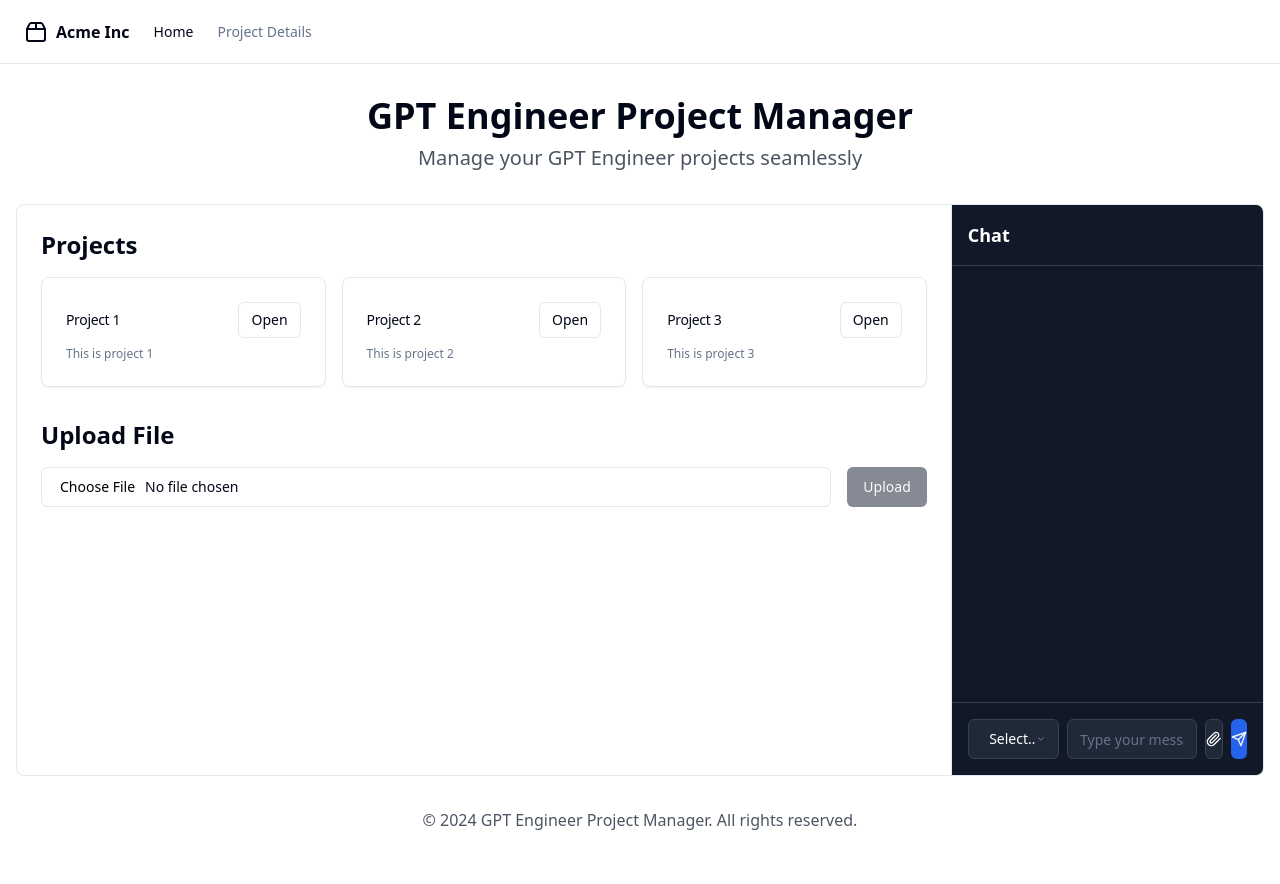
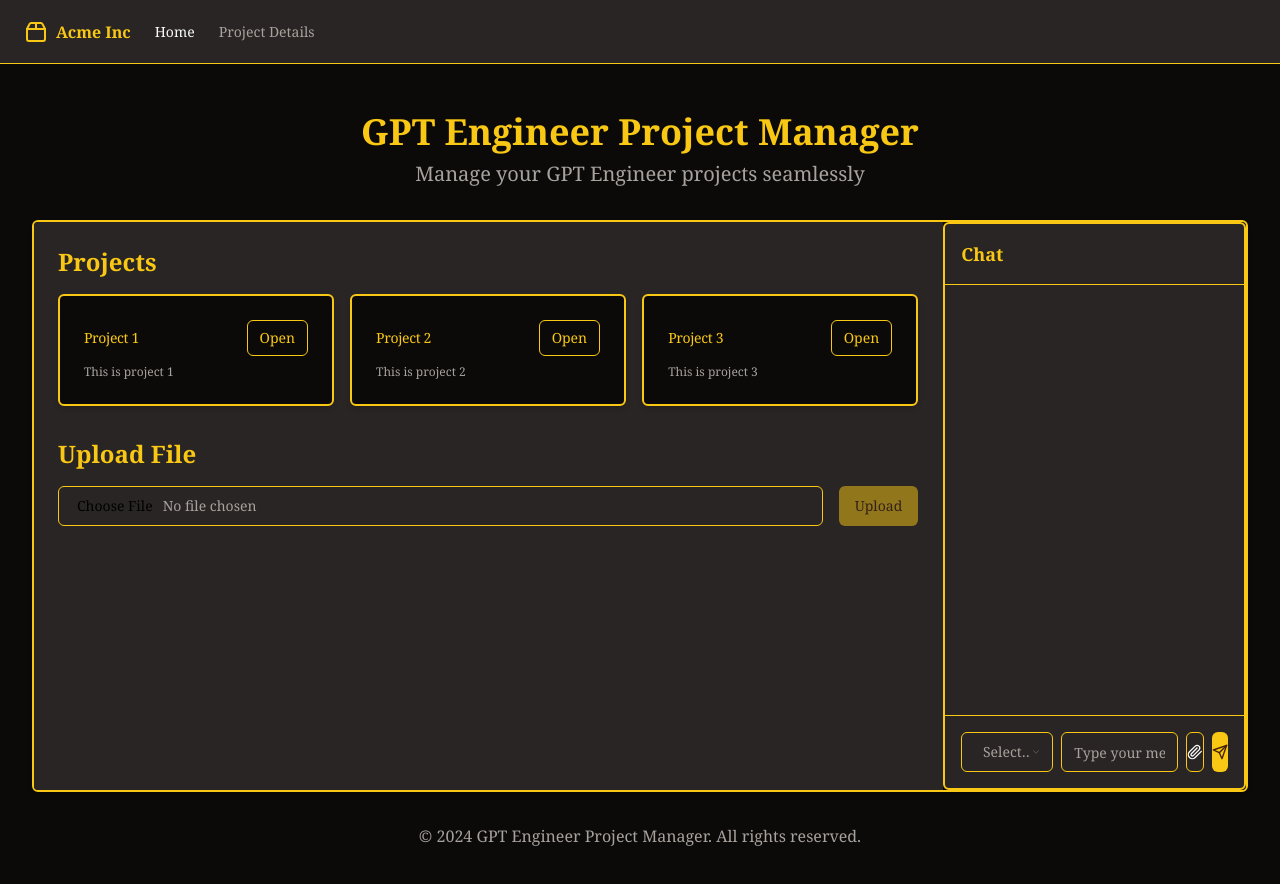
Before and after one commit to GPT-Engineer-App/gptengineer-connector, a React (Vite) app: page / in a window 1280 px wide. Shown: the top 884 px of the page. Built offline with nearby package versions, Linux system fonts and the light colour scheme.

Commit message:
Update project theme to dark and rustic

```diff
--- a/src/components/ChatBox.jsx
+++ b/src/components/ChatBox.jsx
@@ -66,9 +66,9 @@ const ChatBox = ({ className }) => {
   };
 
   return (
-    <div className={cn("flex flex-col bg-gray-900 text-white h-full", className)}>
-      <div className="p-4 border-b border-gray-700">
-        <h2 className="text-lg font-semibold">Chat</h2>
+    <div className={cn("flex flex-col bg-secondary rustic-border", className)}>
+      <div className="p-4 border-b border-primary">
+        <h2 className="text-lg font-semibold text-primary">Chat</h2>
       </div>
       <ScrollArea ref={scrollAreaRef} className="flex-grow p-4">
         {messages.map((message, index) => (
@@ -79,13 +79,13 @@ const ChatBox = ({ className }) => {
             }`}
           >
             {message.systemPrompt && (
-              <div className="text-xs text-gray-500 mb-1">{message.systemPrompt}</div>
+              <div className="text-xs text-muted-foreground mb-1">{message.systemPrompt}</div>
             )}
             <div
               className={`inline-block p-3 rounded-lg ${
                 message.sender === "user"
-                  ? "bg-blue-600 text-white"
-                  : "bg-gray-700 text-white"
+                  ? "bg-primary text-primary-foreground"
+                  : "bg-muted text-muted-foreground"
               }`}
             >
               {message.text}
@@ -93,10 +93,10 @@ const ChatBox = ({ className }) => {
           </div>
         ))}
       </ScrollArea>
-      <div className="p-4 border-t border-gray-700">
+      <div className="p-4 border-t border-primary">
         <div className="flex gap-2 items-center">
           <Select onValueChange={setSystemPrompt}>
-            <SelectTrigger className="w-[180px] bg-gray-800 text-white border-gray-700">
+            <SelectTrigger className="w-[180px] bg-muted text-muted-foreground border-primary">
               <SelectValue placeholder="Select prompt" />
             </SelectTrigger>
             <SelectContent>
@@ -110,11 +110,11 @@ const ChatBox = ({ className }) => {
             onChange={(e) => setInput(e.target.value)}
             placeholder="Type your message..."
             onKeyPress={(e) => e.key === "Enter" && handleSend()}
-            className="flex-grow bg-gray-800 text-white border-gray-700"
+            className="flex-grow bg-muted text-muted-foreground border-primary"
           />
           <DropdownMenu>
             <DropdownMenuTrigger asChild>
-              <Button variant="outline" size="icon" className="bg-gray-800 border-gray-700">
+              <Button variant="outline" size="icon" className="bg-muted border-primary">
                 <Paperclip className="h-4 w-4" />
               </Button>
             </DropdownMenuTrigger>
@@ -127,7 +127,7 @@ const ChatBox = ({ className }) => {
               </DropdownMenuItem>
             </DropdownMenuContent>
           </DropdownMenu>
-          <Button onClick={handleSend} size="icon" className="bg-blue-600 hover:bg-blue-700">
+          <Button onClick={handleSend} size="icon" className="bg-primary text-primary-foreground hover:bg-primary/90">
             <Send className="h-4 w-4" />
           </Button>
         </div>
--- a/src/components/ProjectCard.jsx
+++ b/src/components/ProjectCard.jsx
@@ -4,11 +4,11 @@ import { Link } from "react-router-dom";
 
 const ProjectCard = ({ project }) => {
   return (
-    <Card className="w-full">
+    <Card className="w-full rustic-border bg-card">
       <CardHeader className="flex flex-row items-center justify-between space-y-0 pb-2">
-        <CardTitle className="text-sm font-medium">{project.name}</CardTitle>
+        <CardTitle className="text-sm font-medium text-primary">{project.name}</CardTitle>
         <Link to={`/project/${project.id}`}>
-          <Button variant="outline" size="sm">
+          <Button variant="outline" size="sm" className="border-primary text-primary hover:bg-primary hover:text-primary-foreground">
             Open
           </Button>
         </Link>
--- a/src/index.css
+++ b/src/index.css
@@ -4,65 +4,35 @@
 
 @layer base {
   :root {
-    --background: 0 0% 100%;
-    --foreground: 222.2 84% 4.9%;
+    --background: 20 14% 4%;
+    --foreground: 60 9.1% 97.8%;
 
-    --card: 0 0% 100%;
-    --card-foreground: 222.2 84% 4.9%;
+    --card: 20 14% 4%;
+    --card-foreground: 60 9.1% 97.8%;
 
-    --popover: 0 0% 100%;
-    --popover-foreground: 222.2 84% 4.9%;
+    --popover: 20 14% 4%;
+    --popover-foreground: 60 9.1% 97.8%;
 
-    --primary: 222.2 47.4% 11.2%;
-    --primary-foreground: 210 40% 98%;
+    --primary: 47 95% 53%;
+    --primary-foreground: 26 83.3% 14.1%;
 
-    --secondary: 210 40% 96.1%;
-    --secondary-foreground: 222.2 47.4% 11.2%;
+    --secondary: 12 6.5% 15.1%;
+    --secondary-foreground: 60 9.1% 97.8%;
 
-    --muted: 210 40% 96.1%;
-    --muted-foreground: 215.4 16.3% 46.9%;
+    --muted: 12 6.5% 15.1%;
+    --muted-foreground: 24 5.4% 63.9%;
 
-    --accent: 210 40% 96.1%;
-    --accent-foreground: 222.2 47.4% 11.2%;
+    --accent: 12 6.5% 15.1%;
+    --accent-foreground: 60 9.1% 97.8%;
 
-    --destructive: 0 84.2% 60.2%;
-    --destructive-foreground: 210 40% 98%;
+    --destructive: 0 62.8% 30.6%;
+    --destructive-foreground: 60 9.1% 97.8%;
 
-    --border: 214.3 31.8% 91.4%;
-    --input: 214.3 31.8% 91.4%;
-    --ring: 222.2 84% 4.9%;
+    --border: 12 6.5% 15.1%;
+    --input: 12 6.5% 15.1%;
+    --ring: 35.5 91.7% 32.9%;
 
     --radius: 0.5rem;
-  }
-
-  .dark {
-    --background: 222.2 84% 4.9%;
-    --foreground: 210 40% 98%;
-
-    --card: 222.2 84% 4.9%;
-    --card-foreground: 210 40% 98%;
-
-    --popover: 222.2 84% 4.9%;
-    --popover-foreground: 210 40% 98%;
-
-    --primary: 210 40% 98%;
-    --primary-foreground: 222.2 47.4% 11.2%;
-
-    --secondary: 217.2 32.6% 17.5%;
-    --secondary-foreground: 210 40% 98%;
-
-    --muted: 217.2 32.6% 17.5%;
-    --muted-foreground: 215 20.2% 65.1%;
-
-    --accent: 217.2 32.6% 17.5%;
-    --accent-foreground: 210 40% 98%;
-
-    --destructive: 0 62.8% 30.6%;
-    --destructive-foreground: 210 40% 98%;
-
-    --border: 217.2 32.6% 17.5%;
-    --input: 217.2 32.6% 17.5%;
-    --ring: 212.7 26.8% 83.9%;
   }
 }
 
@@ -72,5 +42,18 @@
   }
   body {
     @apply bg-background text-foreground;
+    font-feature-settings: "rlig" 1, "calt" 1;
   }
 }
+
+.rustic-border {
+  @apply border-2 border-primary rounded-md shadow-md;
+}
+
+.rustic-bg {
+  @apply bg-secondary bg-opacity-50;
+}
+
+.rustic-text {
+  @apply font-serif;
+}
--- a/src/layouts/navbar/_components/DesktopNavbar.jsx
+++ b/src/layouts/navbar/_components/DesktopNavbar.jsx
@@ -5,7 +5,7 @@ export const DesktopNavbar = ({ navItems }) => (
   <nav className="flex items-center gap-5 lg:gap-6 text-lg font-medium md:text-sm">
     <NavItem
       to="/"
-      className="flex items-center gap-2 text-lg font-semibold md:text-base"
+      className="flex items-center gap-2 text-lg font-semibold md:text-base text-primary"
     >
       <Package2 className="h-6 w-6" />
       <span className="sr-only md:not-sr-only">Acme Inc</span>
--- a/src/layouts/navbar/index.jsx
+++ b/src/layouts/navbar/index.jsx
@@ -4,11 +4,11 @@ import { DesktopNavbar } from "./_components/DesktopNavbar";
 
 const Layout = () => {
   return (
-    <div className="flex min-h-screen w-full flex-col">
-      <header className="sticky top-0 flex h-16 items-center gap-4 border-b bg-background px-4 md:px-6 justify-between">
+    <div className="flex min-h-screen w-full flex-col bg-background text-foreground rustic-text">
+      <header className="sticky top-0 flex h-16 items-center gap-4 border-b border-primary bg-secondary bg-opacity-90 px-4 md:px-6 justify-between">
         <DesktopNavbar navItems={navItems} />
       </header>
-      <main className="flex-grow overflow-auto">
+      <main className="flex-grow overflow-auto p-4">
         <Outlet />
       </main>
     </div>
--- a/src/pages/Index.jsx
+++ b/src/pages/Index.jsx
@@ -32,20 +32,20 @@ const Index = () => {
   };
 
   return (
-    <div className="container mx-auto px-4 py-8 h-screen flex flex-col">
+    <div className="container mx-auto px-4 py-8 h-screen flex flex-col rustic-text">
       <header className="text-center mb-8">
-        <h1 className="text-4xl font-bold mb-2">GPT Engineer Project Manager</h1>
-        <p className="text-xl text-gray-600">Manage your GPT Engineer projects seamlessly</p>
+        <h1 className="text-4xl font-bold mb-2 text-primary">GPT Engineer Project Manager</h1>
+        <p className="text-xl text-muted-foreground">Manage your GPT Engineer projects seamlessly</p>
       </header>
 
-      <ResizablePanelGroup direction="horizontal" className="flex-grow rounded-lg border">
+      <ResizablePanelGroup direction="horizontal" className="flex-grow rounded-lg rustic-border">
         <ResizablePanel defaultSize={75} minSize={30}>
-          <div className="p-6 h-full overflow-auto">
-            <h2 className="text-2xl font-semibold mb-4">Projects</h2>
+          <div className="p-6 h-full overflow-auto rustic-bg">
+            <h2 className="text-2xl font-semibold mb-4 text-primary">Projects</h2>
             {isLoading ? (
-              <p>Loading projects...</p>
+              <p className="text-muted-foreground">Loading projects...</p>
             ) : error ? (
-              <p>Error loading projects: {error.message}</p>
+              <p className="text-destructive">Error loading projects: {error.message}</p>
             ) : (
               <div className="grid gap-4 md:grid-cols-2 lg:grid-cols-3">
                 {projects.map((project) => (
@@ -55,10 +55,10 @@ const Index = () => {
             )}
 
             <section className="mt-8">
-              <h2 className="text-2xl font-semibold mb-4">Upload File</h2>
+              <h2 className="text-2xl font-semibold mb-4 text-primary">Upload File</h2>
               <div className="flex flex-col sm:flex-row gap-4">
-                <Input type="file" onChange={handleFileChange} className="flex-grow" />
-                <Button onClick={handleUpload} disabled={!file}>Upload</Button>
+                <Input type="file" onChange={handleFileChange} className="flex-grow bg-muted text-muted-foreground border-primary" />
+                <Button onClick={handleUpload} disabled={!file} className="bg-primary text-primary-foreground hover:bg-primary/90">Upload</Button>
               </div>
             </section>
           </div>
@@ -69,7 +69,7 @@ const Index = () => {
         </ResizablePanel>
       </ResizablePanelGroup>
 
-      <footer className="mt-8 text-center text-gray-600">
+      <footer className="mt-8 text-center text-muted-foreground">
         <p>&copy; 2024 GPT Engineer Project Manager. All rights reserved.</p>
       </footer>
     </div>
```
Also changed, not shown: src/pages/ProjectDetails.jsx (+18 -18 lines).
